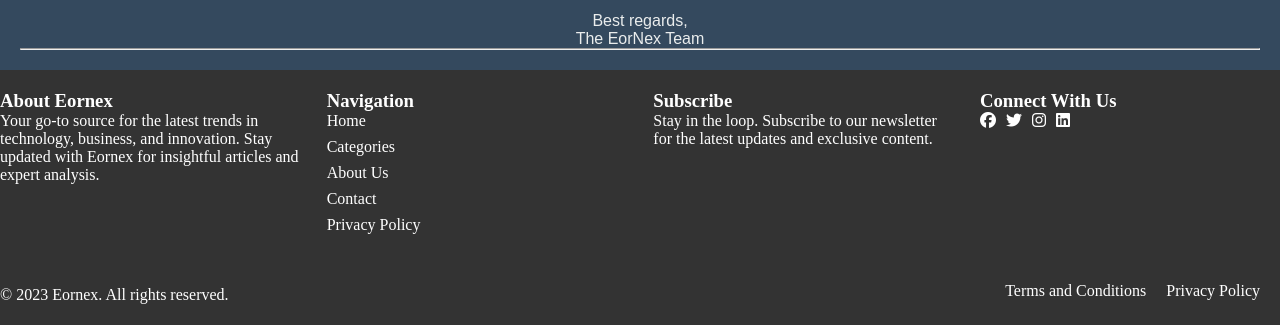
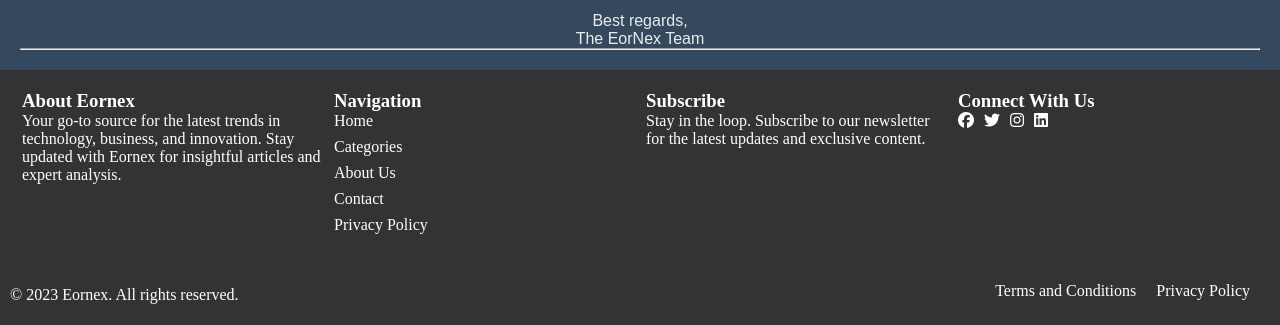
Before and after one commit to IqbalHossen18/Blogs.com, a Next.js app: page / in a window 1280 px wide. Shown: the part 748-1073 px from the top of the page. Built offline with nearby package versions, Linux system fonts and the light colour scheme; no server answers; the database is empty.

Commit message:
footer change

```diff
--- a/styles/footer.module.css
+++ b/styles/footer.module.css
@@ -3,12 +3,12 @@
 .footer {
     background-color: #333;
     color: #fff;
-    padding: 20px 0;
+    padding: 20px 10px;
   }
 
   .footercontainer {
     display: flex;
-    justify-content: space-between;
+    justify-content: space-evenly;
     flex-wrap: wrap;
   }
 
```
